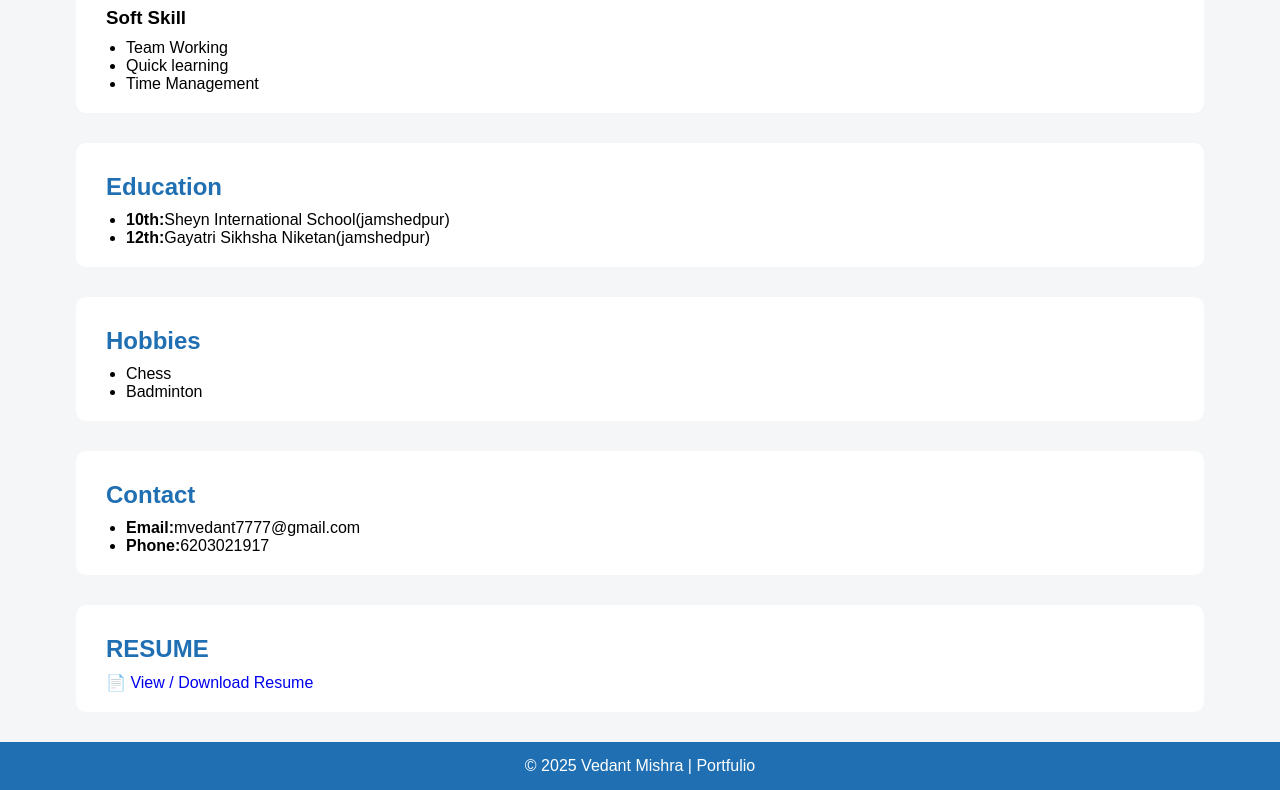
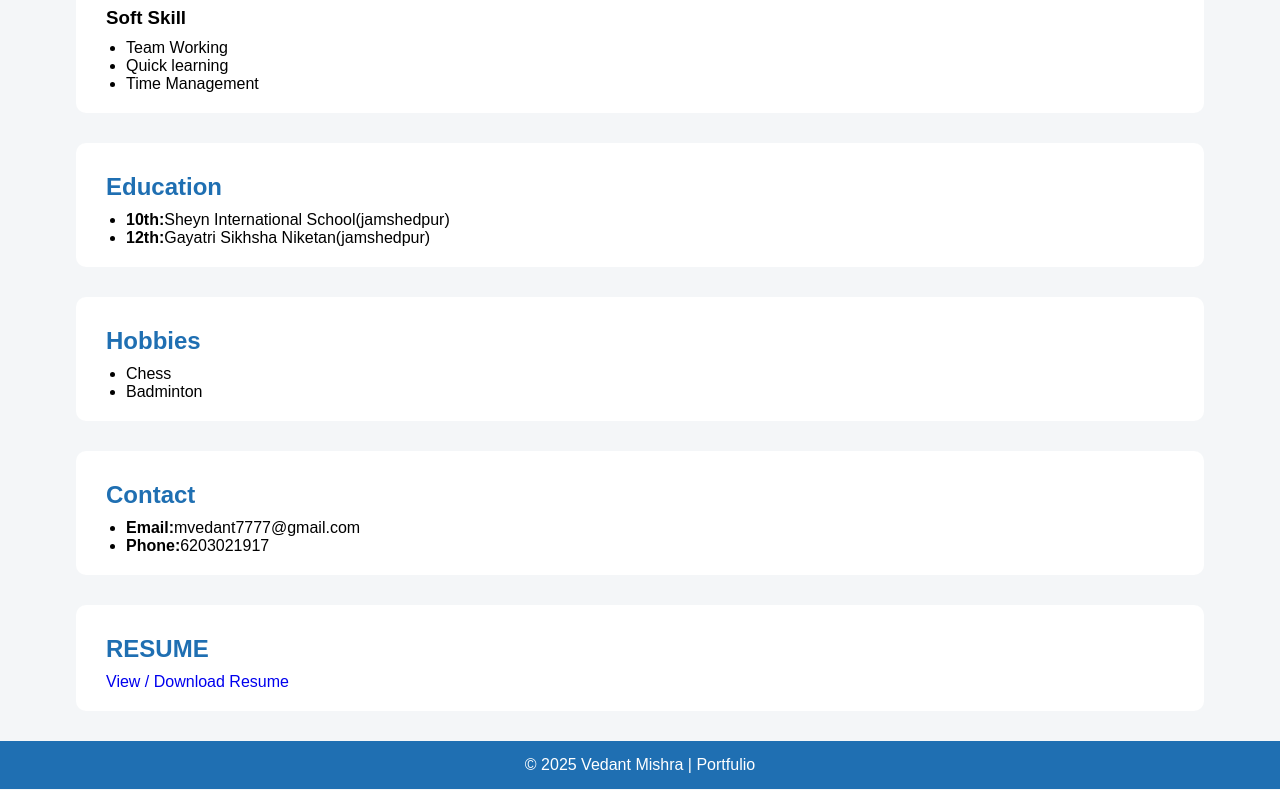
Before and after one commit to ved0-gif/VEDANT_portfulio, a plain HTML site: page index.html in a window 1280 px wide. Shown: the part 520-1310 px from the top of the page. Drawn offline with Linux system fonts and the light colour scheme.

Commit message:
Remove emoji from resume link text

```diff
--- a/index.html
+++ b/index.html
@@ -67,7 +67,7 @@
         <h2>RESUME</h2>
        <p>
   <a href="./Resume_vedant.pdf" target="_blank">
-    📄 View / Download Resume
+    View / Download Resume
   </a>
 </p>
     </section>
```
